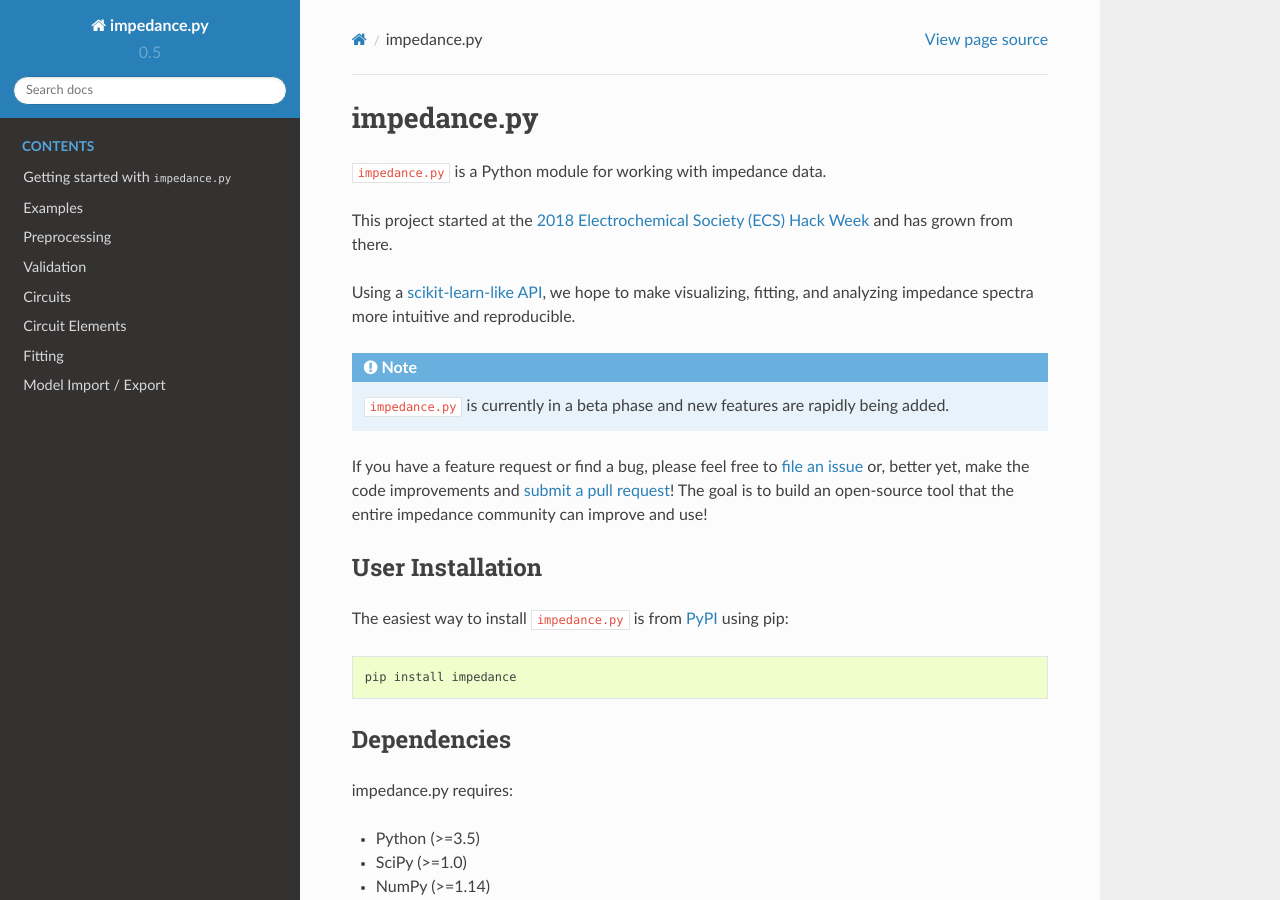
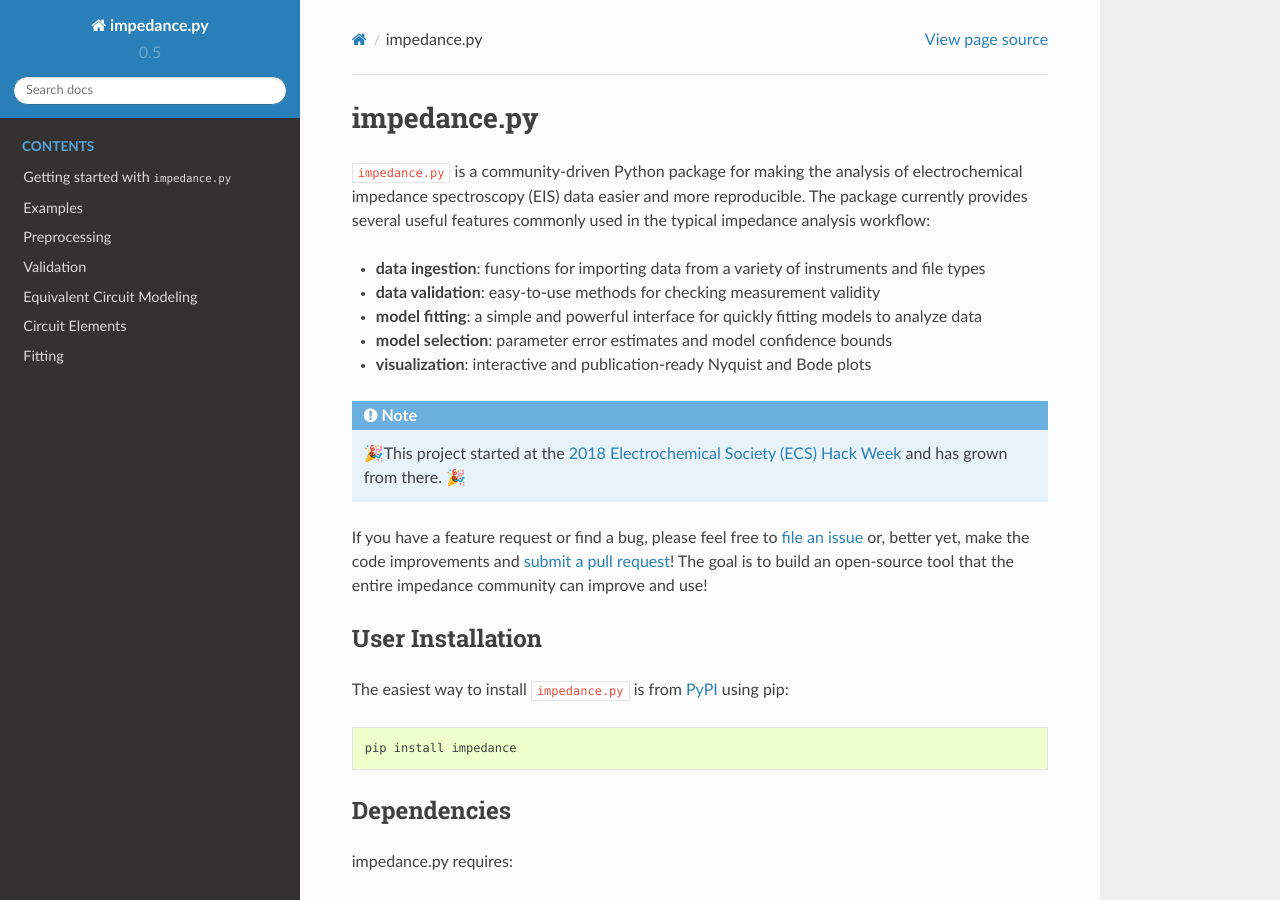
Before and after one commit to ECSHackWeek/impedance.py, a Sphinx documentation site: the page built from docs/source/index.rst, in a window 1280 px wide and 900 px high. Built offline with Sphinx 7.4.7 and the Read the Docs theme 2.0.0, drawn with Linux system fonts in a browser that asks for light colours; some of the changed text lies outside the part shown.

Commit message:
expand the documentation a bit and update paths

```diff
--- a/docs/source/conf.py
+++ b/docs/source/conf.py
@@ -20,7 +20,7 @@ sys.path.insert(0, os.path.abspath('../../'))
 # -- Project information -----------------------------------------------------
 
 project = 'impedance.py'
-copyright = '2019, impedance.py developers'
+copyright = '2020, impedance.py developers'
 author = ''
 
 # The short X.Y version
--- a/docs/source/getting-started.rst
+++ b/docs/source/getting-started.rst
@@ -157,7 +157,7 @@ circuit string and initial guesses.
 
 .. code-block:: python
 
-  from impedance.circuits import CustomCircuit
+  from impedance.models.circuits import CustomCircuit
 
   circuit = 'R0-p(R1,C1)-p(R2-W1,C2)'
   initial_guess = [.01, .01, 100, .01, .05, 100, 1]
--- a/docs/source/index.rst
+++ b/docs/source/index.rst
@@ -7,15 +7,19 @@
 impedance.py
 =============
 
-:code:`impedance.py` is a Python module for working with impedance data.
+:code:`impedance.py` is a community-driven Python package for making the analysis of electrochemical
+impedance spectroscopy (EIS) data easier and more reproducible.
+The package currently provides several useful features commonly used in the typical impedance analysis workflow:
 
-This project started at the `2018 Electrochemical Society (ECS) Hack Week
-<https://www.electrochem.org/233/hack-week/>`_ and has grown from there.
-
-Using a `scikit-learn-like API <https://arxiv.org/abs/1309.0238>`_, we hope to make visualizing, fitting, and analyzing impedance spectra more intuitive and reproducible.
+- **data ingestion**: functions for importing data from a variety of instruments and file types
+- **data validation**: easy-to-use methods for checking measurement validity
+- **model fitting**: a simple and powerful interface for quickly fitting models to analyze data
+- **model selection**: parameter error estimates and model confidence bounds
+- **visualization**: interactive and publication-ready Nyquist and Bode plots
 
 .. note::
-  :code:`impedance.py` is currently in a beta phase and new features are rapidly being added.
+  🎉This project started at the `2018 Electrochemical Society (ECS) Hack Week
+  <https://www.electrochem.org/233/hack-week/>`_ and has grown from there. 🎉
 
 If you have a feature request or find a bug, please feel free to `file an issue <https://github.com/ECSHackWeek/impedance.py/issues>`_ or, better yet, make the code improvements and `submit a pull request
 <https://help.github.com/articles/creating-a-pull-request-from-a-fork/>`_! The goal is to build an open-source tool that the entire impedance community can improve and use!
--- a/docs/source/modelio.rst
+++ /dev/null
@@ -1,5 +0,0 @@
-Model Import / Export
-=====================
-
-.. automodule:: impedance.model_io
-   :members:
```
Also changed, not shown: other parts of docs/source/index.rst (+0 -1 lines), docs/source/circuits.rst (+12 -2 lines).
